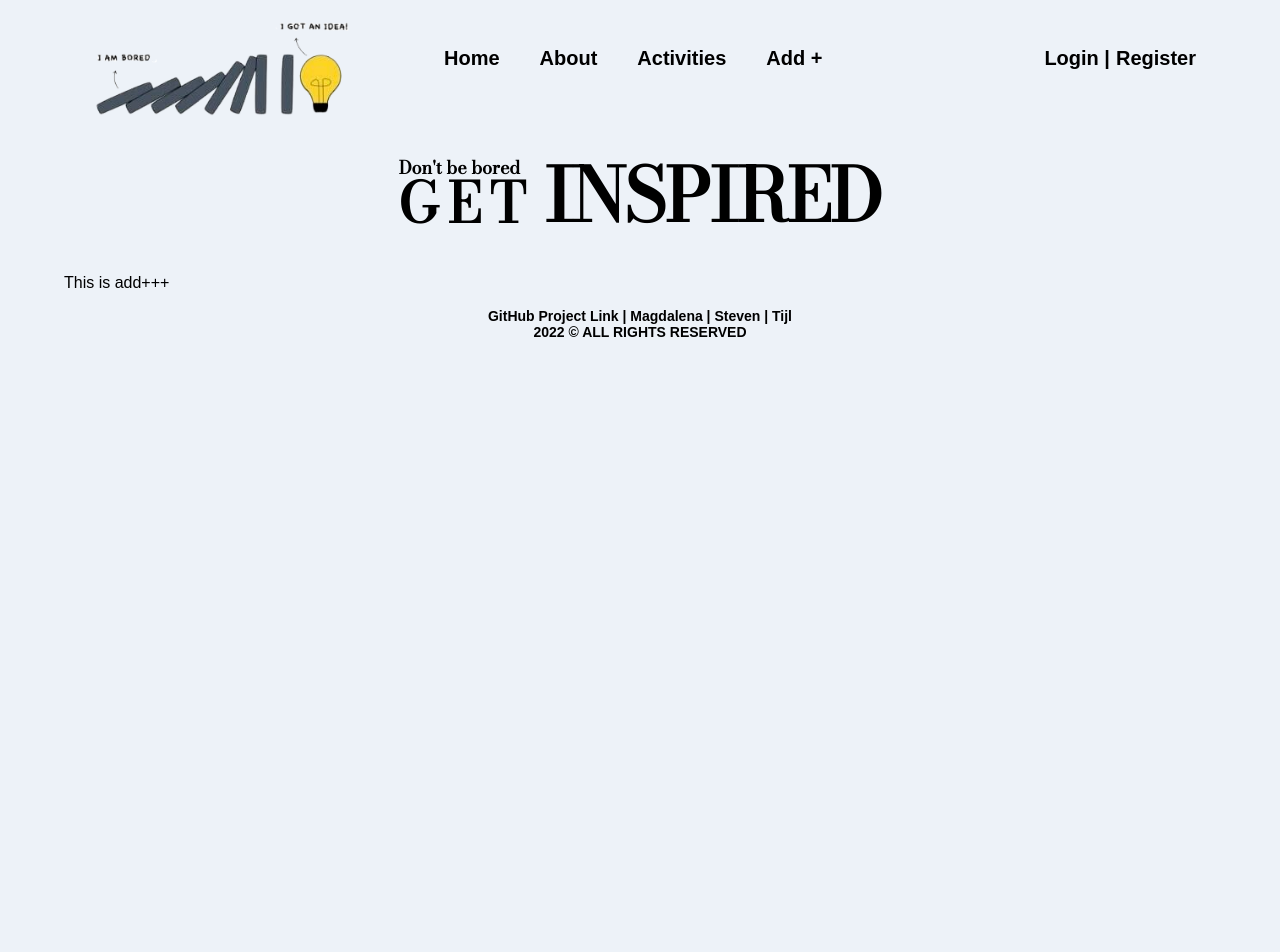
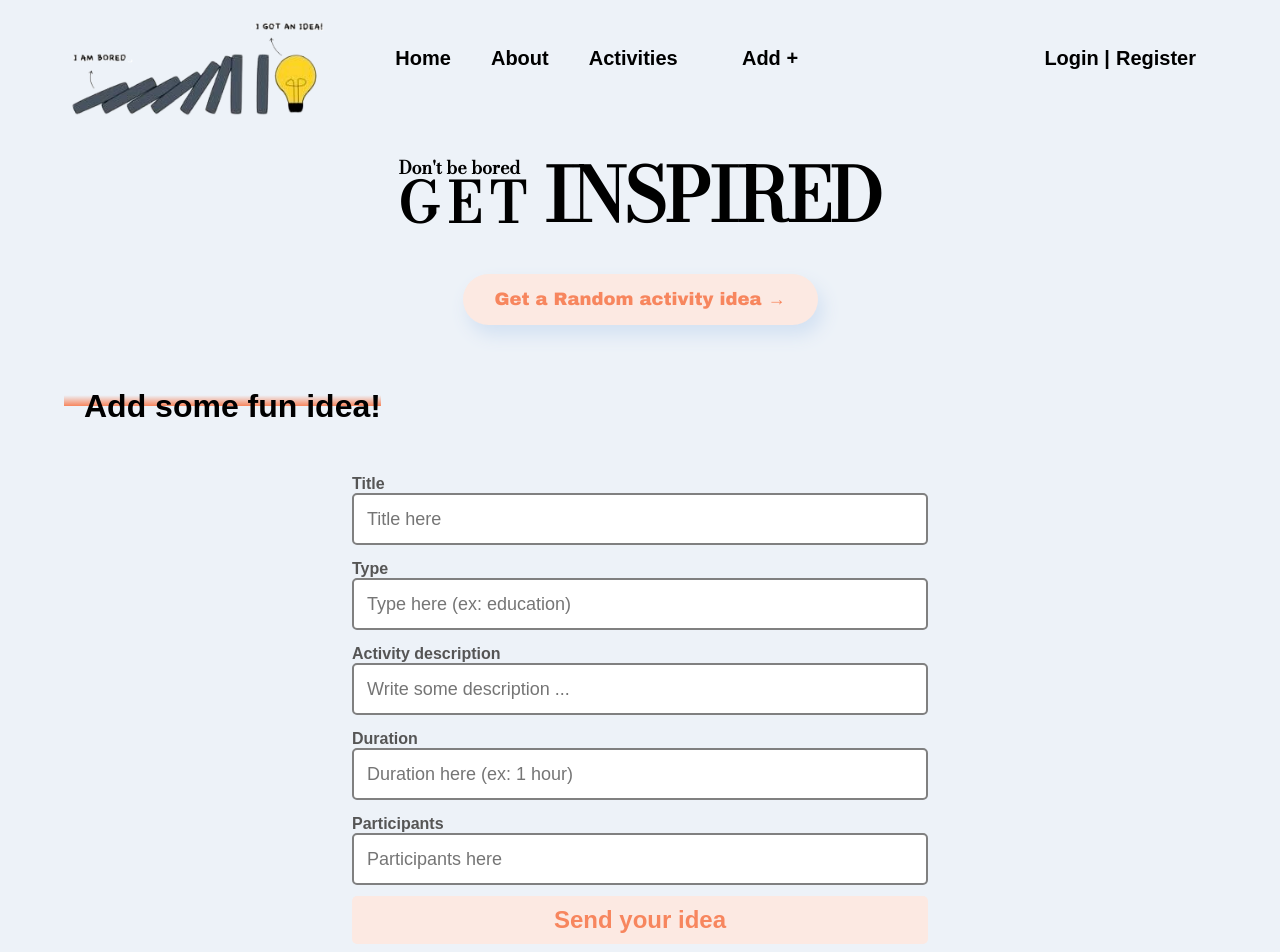
Before and after one commit to magdalenasar/Groepsproject-2, a React (Vite) app in the folder frontend/: page /add in a window 1280 px wide. Shown: the top 952 px of the page. Before the commit the page ends 800 px from the top, so only its background shows below. Built offline with nearby package versions, Linux system fonts and the light colour scheme; no server answers.

Commit message:
add.jsx added - after submit: 200, but didn't save the data

```diff
--- a/frontend/src/components/body_components/About.jsx
+++ b/frontend/src/components/body_components/About.jsx
@@ -8,7 +8,7 @@
     <div className={className}>
       <div className="contact">
         <div>
-          <Title>Contact us</Title>
+          <h1 className="title">Contact us</h1>
         </div>
         <div className="contact-form">
           <form
--- a/frontend/src/components/combined_components/Add.jsx
+++ b/frontend/src/components/combined_components/Add.jsx
@@ -1,13 +1,74 @@
-// import React from "react";
-// // import Img from "./base_components/Img";
-// // import Paragraph from "./base_components/Paragraph";
-// // import Button from "./base_components/Button";
-
+import React from "react";
+import RandomIdea from "../combined_components/RandomIdea";
+import { Link } from "react-router-dom";
 
 const Add = () => {
    return (
     <>
-      This is add+++
+       <RandomIdea/>
+       <h1 className='title'>Add some fun idea! </h1>
+       <div className="add">
+        <div className="add-form">
+          <form
+            method="POST"
+            action="https://wdev2.be/fs_tijl/groepswerk2/api/activities"
+          >
+            <label htmlFor="title">
+              <b>Title</b>
+            </label>
+            <input
+              className="name feedback-input half"
+              type="text"
+              placeholder="Title here"
+              name="title"
+              id="title"
+            />
+            <label htmlFor="type">
+              <b>Type</b>
+            </label>
+            <input
+              className="email feedback-input half"
+              type="text"
+              placeholder="Type here (ex: education) "
+              name="descr"
+              id="desc"
+            />
+            <label htmlFor="activity">
+              <b>Activity description</b>
+             </label>
+               <input
+              className="email feedback-input half"
+              type="text"
+              placeholder="Write some description ..."
+              name="activity"
+              id="activity"
+            />
+            <label htmlFor="duration">
+              <b>Duration</b>
+             </label>
+               <input
+              className="email feedback-input half"
+              type="text"
+              placeholder="Duration here (ex: 1 hour)"
+              name="duration"
+              id="duration"
+            />
+            <label htmlFor="participants">
+              <b>Participants</b>
+             </label>
+               <input
+              className="email feedback-input half"
+              type="number"
+              placeholder="Participants here"
+              name="participants"
+              id="participants"
+            />
+
+
+            <input type="submit" value="Send your idea" />
+          </form>
+        </div>
+      </div>
     </>
    );
  };
--- a/frontend/src/styles/App.scss
+++ b/frontend/src/styles/App.scss
@@ -502,7 +502,6 @@
     a{
       color: #ddd;
     }
-
   }
   .edit-delete{
     color: $accent-color;
@@ -528,3 +527,65 @@
     grid-template-columns:  repeat(auto-fit,minmax(500px, 1fr));
     gap: 20px;
   }
+
+.add {
+  width: 100%;;
+
+  h3 {
+    justify-self: flex-start;
+  }
+
+  &-form {
+    font-family: $font-body;
+    width: 50%;
+    margin: 50px auto;
+    color: $textColor-body;
+
+    .feedback-input {
+      color: $textColor-body;
+      font-weight: 500;
+      font-size: 18px;
+      border-radius: 5px;
+      line-height: 22px;
+      // background-color: transparent;
+      border: 2px solid grey;
+      transition: all 0.3s;
+      padding: 13px;
+      margin-bottom: 15px;
+      width: 100%;
+      outline: 0;
+
+      &:focus {
+        border: 2px solid $accent-color;
+      }
+    }
+
+    [type="submit"] {
+      color: $accent-color;
+      font-family: $font-body;
+      width: 100%;
+      background: $light-accent;
+      border-radius: 5px;
+      border: 0;
+      cursor: pointer;
+      font-size: 24px;
+      padding-top: 10px;
+      padding-bottom: 10px;
+      transition: all 0.3s;
+      margin-top: -4px;
+      font-weight: 700;
+
+      &:hover {
+        background: $accent-color;
+        color: $light-accent;
+      }
+
+      @media screen and (max-width: 600px) {
+
+        input[type=submit] {
+          width: 100%;
+          margin-top: 0;
+        }
+      }
+    }
+} }
```
